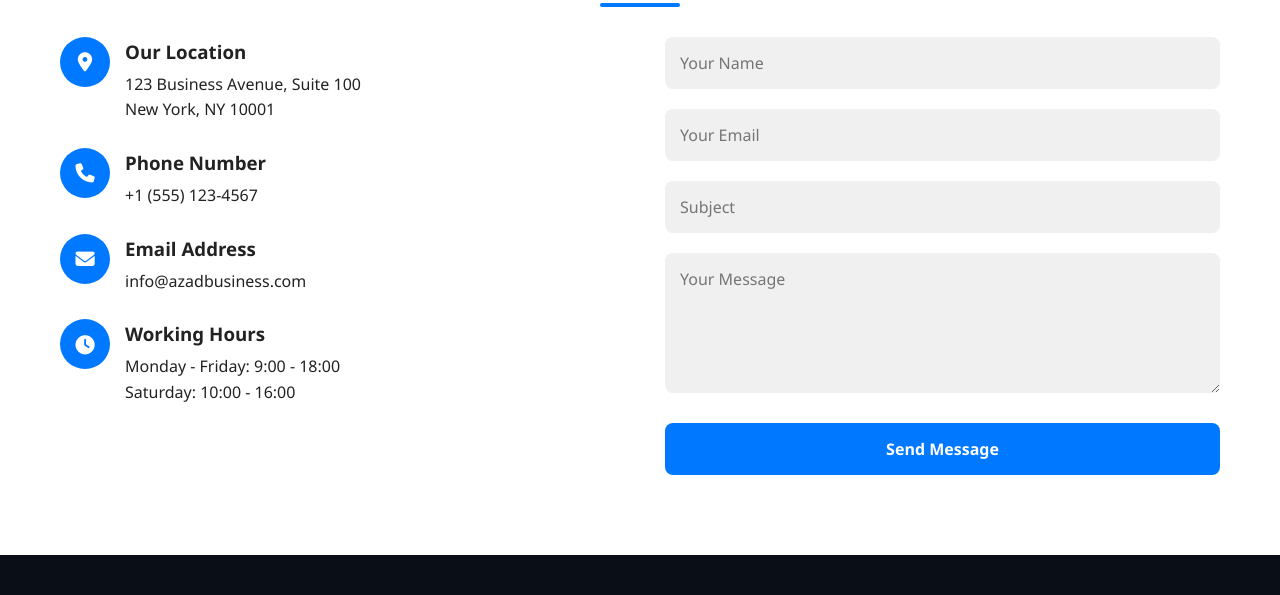
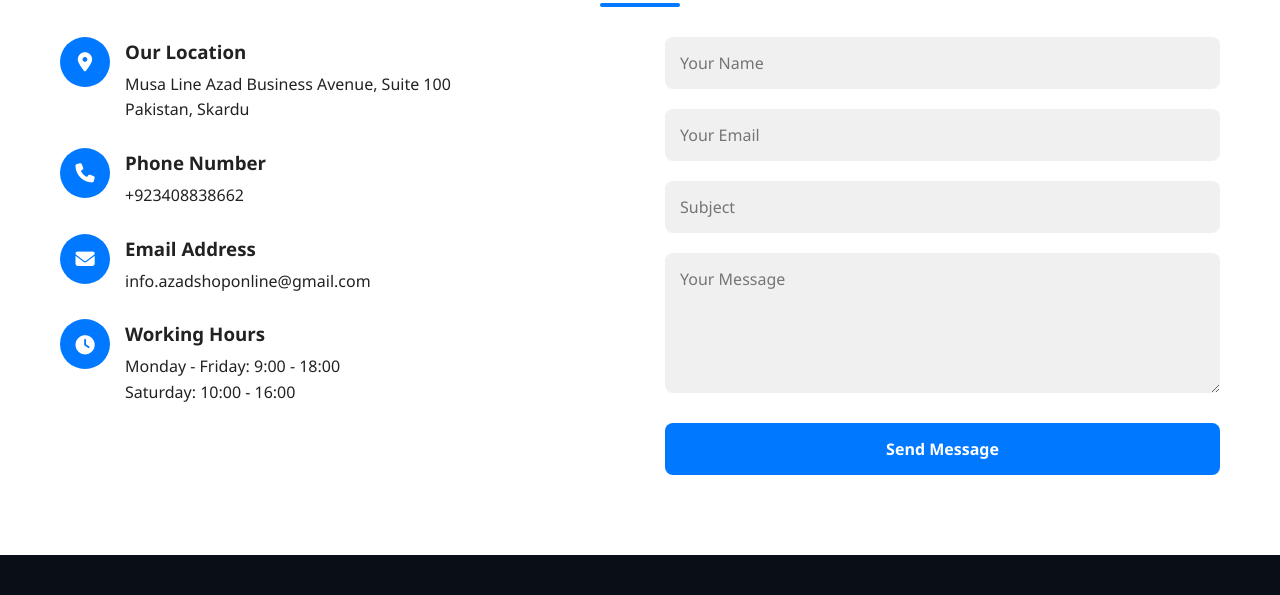
Before and after one commit to Zain-Muhammad-9246/My-first-website, a plain HTML site: page index.html in a window 1280 px wide. Shown: the part 3612-4207 px from the top of the page. Drawn offline with Linux system fonts and the light colour scheme.

Commit message:
new premium

```diff
--- a/index.html
+++ b/index.html
@@ -997,7 +997,7 @@
             </div>
             <div class="contact-details">
               <h3>Our Location</h3>
-              <p>123 Business Avenue, Suite 100<br>New York, NY 10001</p>
+              <p>Musa Line Azad Business Avenue, Suite 100<br>Pakistan, Skardu</p>
             </div>
           </div>
           <div class="contact-item">
@@ -1006,7 +1006,7 @@
             </div>
             <div class="contact-details">
               <h3>Phone Number</h3>
-              <p>+1 (555) 123-4567</p>
+              <p>+923408838662</p>
             </div>
           </div>
           <div class="contact-item">
@@ -1015,7 +1015,7 @@
             </div>
             <div class="contact-details">
               <h3>Email Address</h3>
-              <p>info@azadbusiness.com</p>
+              <p>info.azadshoponline@gmail.com</p>
             </div>
           </div>
           <div class="contact-item">
```
